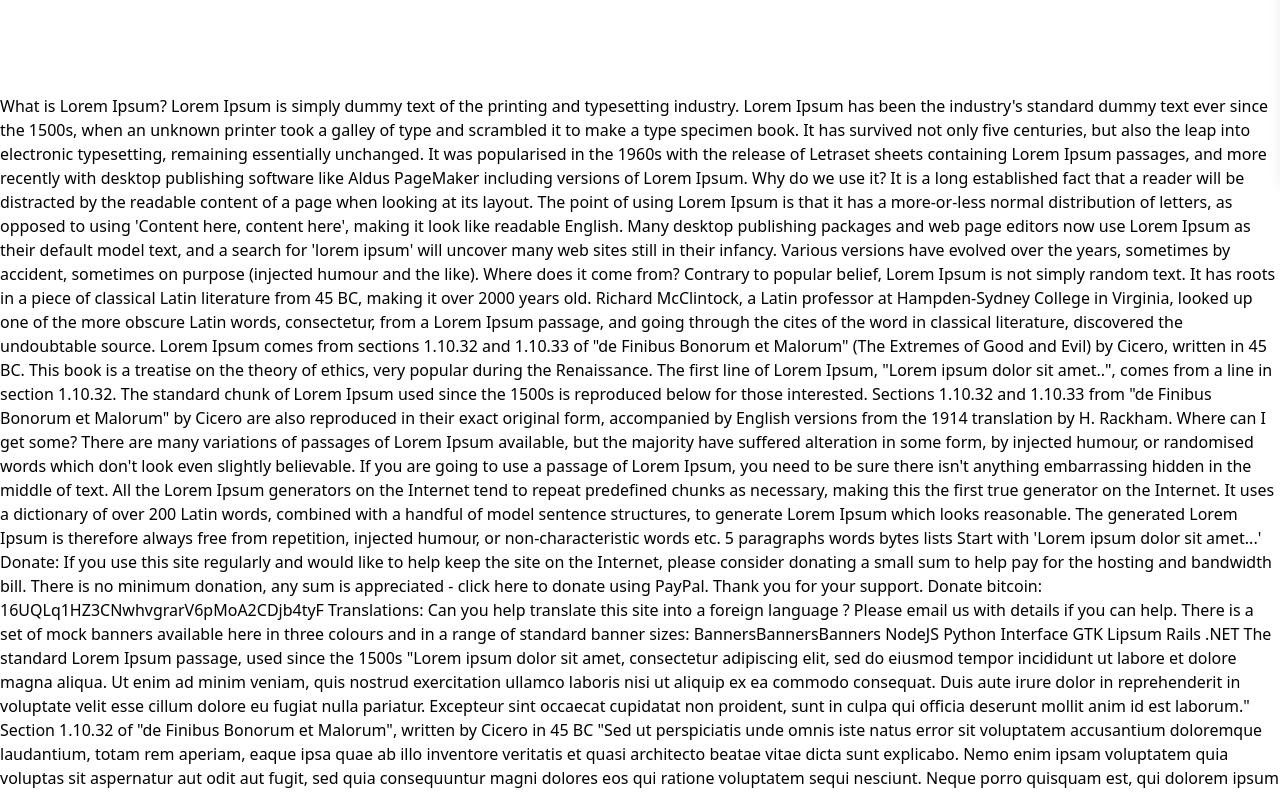
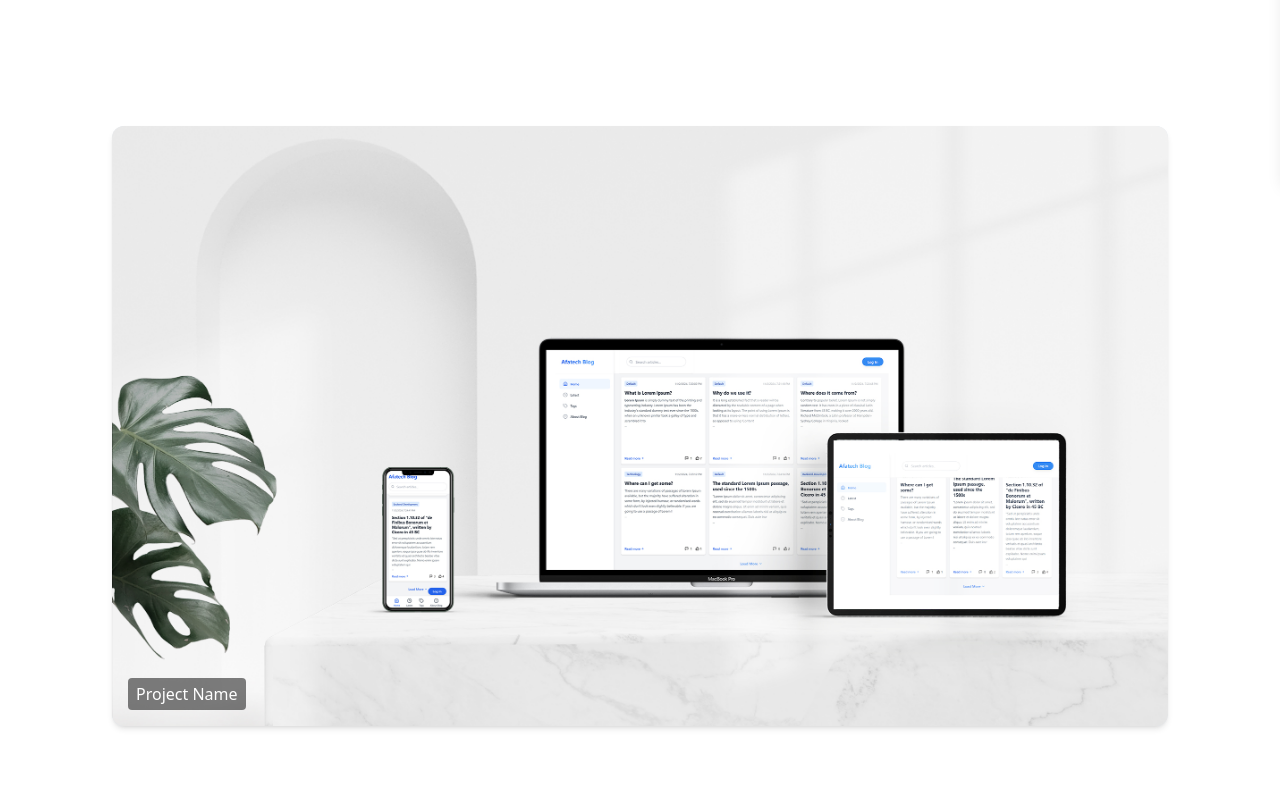
Before and after one commit to nuru484/portfolio, a React (Vite) app: page / in a window 1280 px wide. Shown: the part 620-1414 px from the top of the page. Built offline with nearby package versions, Linux system fonts and the light colour scheme.

Commit message:
added project component

```diff
--- a/src/App.jsx
+++ b/src/App.jsx
@@ -1,12 +1,20 @@
 import NavBar from './components/NavBar';
 import Hero from './components/Hero';
+import ProjectCard from './components/ProjectCard';
 import Text from './components/Text';
 
 const App = () => {
+  const projects = [1, 2, 3, 4, 5];
   return (
     <div>
       <NavBar />
       <Hero />
+      <div>
+        {projects.map((project) => (
+          <ProjectCard />
+        ))}
+      </div>
+
       <Text />
     </div>
   );
--- /dev/null
+++ b/src/components/ProjectCard.jsx
@@ -0,0 +1,32 @@
+import React from 'react';
+
+const ProjectCard = () => {
+  return (
+    <div className="h-dvh sticky top-8 max-w-6xl mx-auto px-6 md:px-12">
+      <div className="relative hidden md:block h-3/4 bg-slate-200 mx-auto m-8 shadow-md rounded-xl overflow-hidden">
+        <img
+          src="/projectImages/blog site desktop.jpg"
+          alt="Project"
+          className="w-full h-full object-cover"
+        />
+
+        <p className="absolute bottom-4 left-4 z-10 text-white bg-black bg-opacity-50 px-2 py-1 rounded">
+          Project Name
+        </p>
+      </div>
+
+      <div className="relative md:hidden h-3/4 bg-slate-200 mx-auto m-8 shadow-md rounded-xl overflow-hidden">
+        <img
+          src="/projectImages/blog site phone.jpg"
+          alt="Project"
+          className="w-full h-full object-cover"
+        />
+        <p className="absolute bottom-4 left-4 z-10 text-white bg-black bg-opacity-50 px-2 py-1 rounded">
+          Project Name
+        </p>
+      </div>
+    </div>
+  );
+};
+
+export default ProjectCard;
```
Also changed, not shown: public/projectImages/blog site desktop.jpg (added), public/projectImages/blog site phone.jpg (added).
